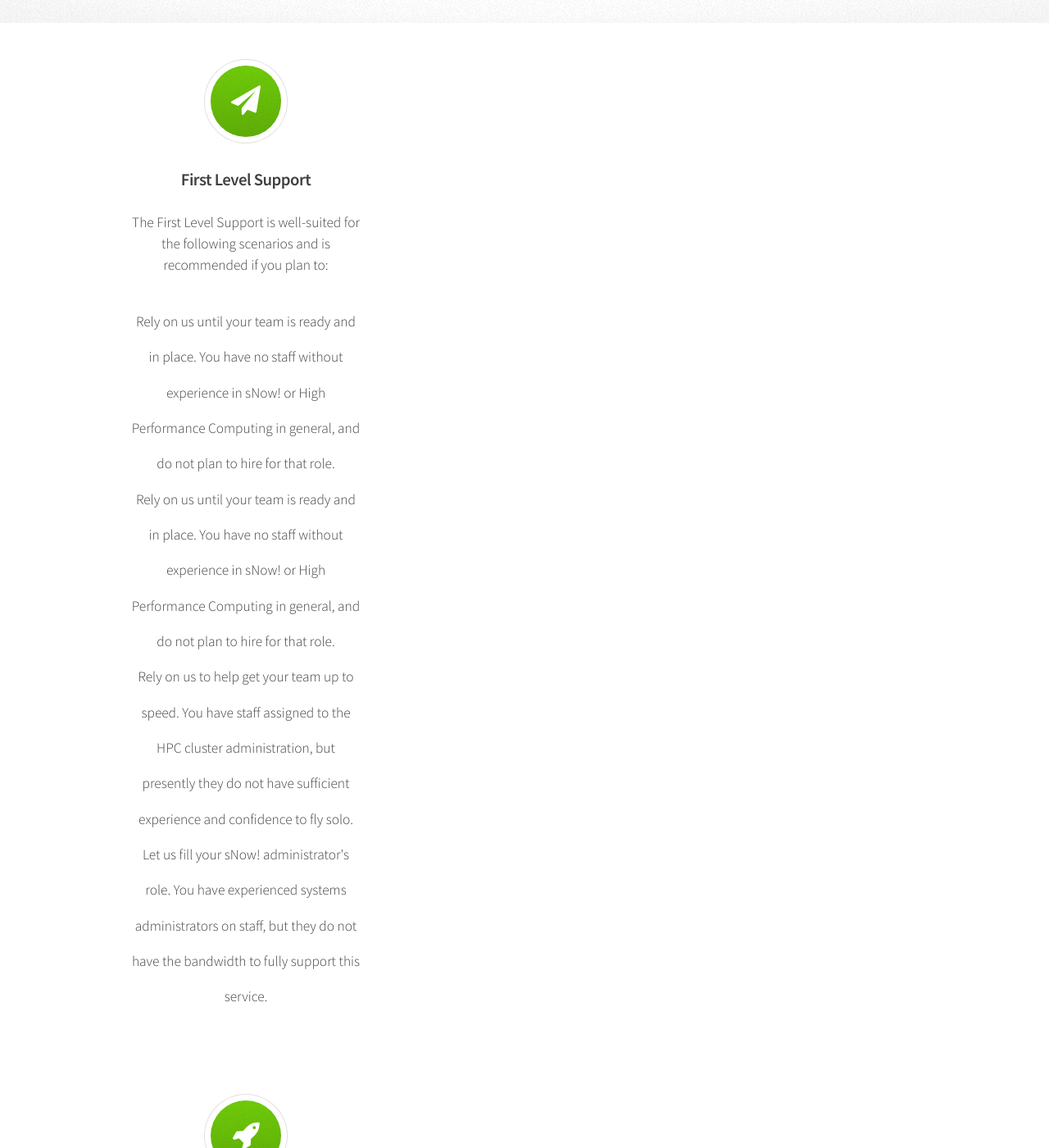
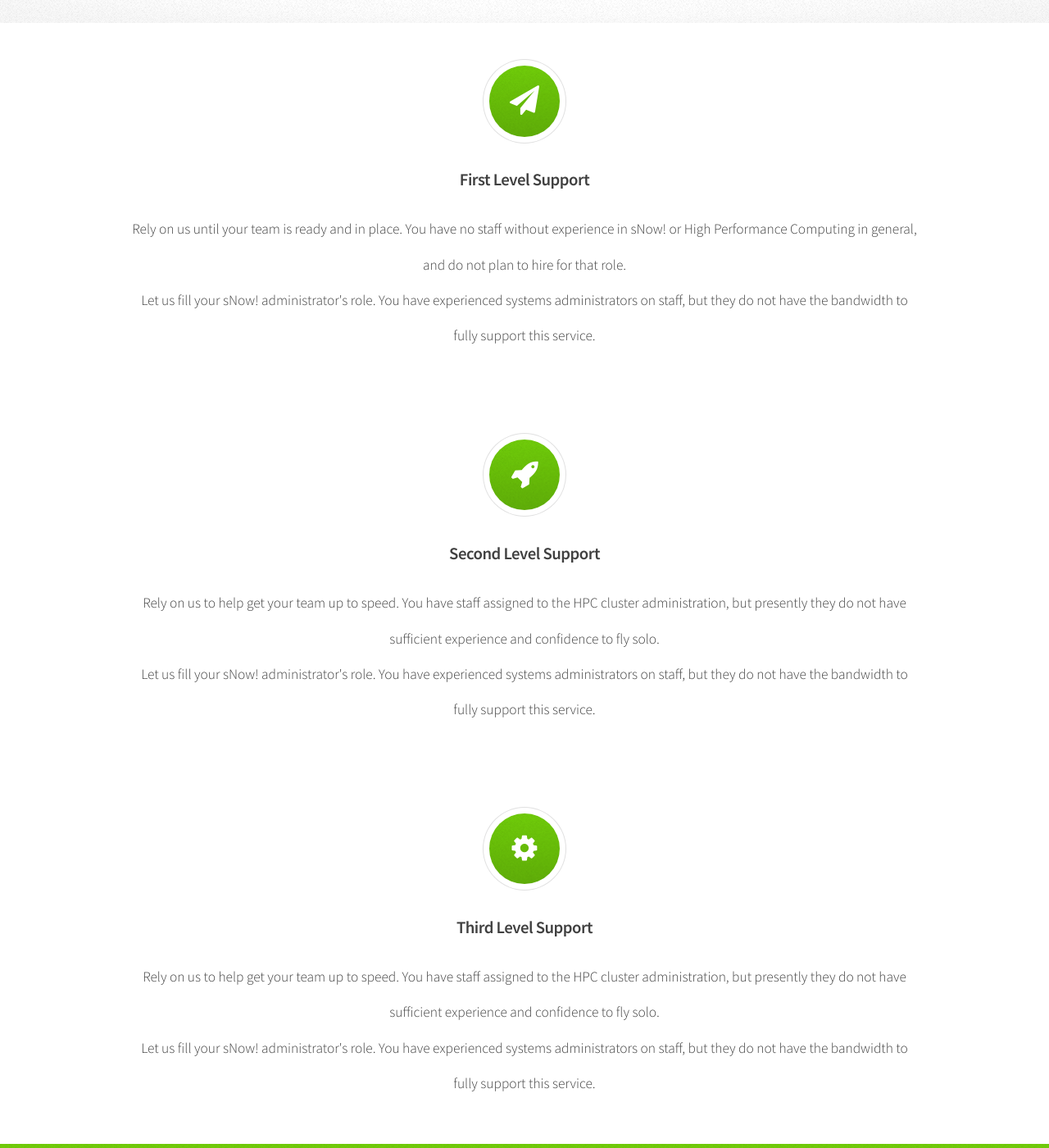
Before and after one commit to FlocksCM/snow-web, a Jekyll site: the page built from support.html, in a window 1280 px wide and 1400 px high, scrolled down 423 px. Shown: the whole window at 82% size. Built offline with Jekyll 4.4.1, drawn with Linux system fonts in a browser that asks for light colours; some of the changed text lies outside the part shown.

Commit message:
Updated content

```diff
--- a/_includes/cta.html
+++ b/_includes/cta.html
@@ -3,7 +3,7 @@
 				<div class="container">
 					<header>
 						<h2>Do you want to join and contribute in the community?</h2>
-						<a href="#" class="button">Get Involved!</a>
+						<a href="https://hpcnow.github.io/snow-documentation/mydoc_contribute_back.html" class="button">Get Involved!</a>
 					</header>
 				</div>
 			</section>
--- a/_includes/footer.html
+++ b/_includes/footer.html
@@ -18,7 +18,7 @@
                                     <ul class="links">
                                         <li><a href="https://bitbucket.org/hpcnow/snow-tools">Source Code</a></li>
                                         <li><a href="https://hpcnow.github.io/snow-documentation/mydoc_contribute_back.html">Contribute Back</a></li>
-                                        <li><a href="#">Training</a></li>
+                                        <li><a href="{{ site.baseurl }}/training.html">Training</a></li>
                                     </ul>
                                 </section>
                             </div>
--- a/_includes/header.html
+++ b/_includes/header.html
@@ -47,8 +47,8 @@
 									<li><a href="https://hpcnow.github.io/snow-documentation/mydoc_os_installation.html">Install</a></li>
 									<li><a href="https://hpcnow.github.io/snow-documentation/index.html">Quick Reference Guide</a></li>
 									<li><a href="https://hpcnow.github.io/snow-documentation/mydoc_quick_reference_sheet.html">Quick Sheet</a></li>
-									<li><a href="#">Reference Guide</a></li>
-									<li><a href="#">Contribute Back</a></li>
+									<li><a href="https://hpcnow.github.io/snow-documentation/index.html">Reference Guide</a></li>
+									<li><a href="https://hpcnow.github.io/snow-documentation/mydoc_contribute_back.html">Contribute Back</a></li>
 								</ul>
 							</li>
 							<li>
--- a/support.html
+++ b/support.html
@@ -15,15 +15,13 @@ layout: default
 	<section class="wrapper style1">
 		<div class="container">
 			<div class="row double">
-				<section class="4u">
+				<section class="12u">
 					<div class="box highlight">
 						<i class="icon major fa-paper-plane"></i>
 						<h3>First Level Support</h3>
-                        <p>The First Level Support is well-suited for the following scenarios and is recommended if you plan to:</p>
+                        <!-- <p>The First Level Support is well-suited for the following scenarios and is recommended if you plan to:</p> -->
                         <ul class="links">
-                            <li><a href="#" class="icon fa-tick"><span class="label">delegated</span></a> Rely on us until your team is ready and in place. You have no staff without experience in sNow! or High Performance Computing in general, and do not plan to hire for that role.</a></li>
                             <li><a href="#" class="icon fa-tick"><span class="label">delegated</span></a> Rely on us until your team is ready and in place. You have no staff without experience in sNow! or High Performance Computing in general, and do not plan to hire for that role.</li>
-                            <li><a href="#" class="icon fa-tick"><span class="label">delegated</span></a> Rely on us to help get your team up to speed. You have staff assigned to the HPC cluster administration, but presently they do not have sufficient experience and confidence to fly solo.</li>
                             <li><a href="#" class="icon fa-tick"><span class="label">delegated</span></a> Let us fill your sNow! administrator's role. You have experienced systems administrators on staff, but they do not have the bandwidth to fully support this service.</li>
                         </ul>
 					</div>
@@ -36,14 +34,12 @@ layout: default
 	<section class="wrapper style1">
 		<div class="container">
 			<div class="row double">
-				<section class="4u">
+				<section class="12u">
 					<div class="box highlight">
 						<i class="icon major fa-rocket"></i>
 						<h3>Second Level Support</h3>
-                        <p>The First Level Support is well-suited for the following scenarios and is recommended if you plan to:</p>
+                        <!-- <p>The Second Level Support is well-suited for the following scenarios and is recommended if you plan to:</p> -->
                         <ul class="links">
-                            <li><a href="#" class="icon fa-tick"><span class="label">delegated</span></a> Rely on us until your team is ready and in place. You have no staff without experience in sNow! or High Performance Computing in general, and do not plan to hire for that role.</a></li>
-                            <li><a href="#" class="icon fa-tick"><span class="label">delegated</span></a> Rely on us until your team is ready and in place. You have no staff without experience in sNow! or High Performance Computing in general, and do not plan to hire for that role.</li>
                             <li><a href="#" class="icon fa-tick"><span class="label">delegated</span></a> Rely on us to help get your team up to speed. You have staff assigned to the HPC cluster administration, but presently they do not have sufficient experience and confidence to fly solo.</li>
                             <li><a href="#" class="icon fa-tick"><span class="label">delegated</span></a> Let us fill your sNow! administrator's role. You have experienced systems administrators on staff, but they do not have the bandwidth to fully support this service.</li>
                         </ul>
@@ -57,14 +53,12 @@ layout: default
 	<section class="wrapper style1">
 		<div class="container">
 			<div class="row double">
-				<section class="4u">
+				<section class="12u">
 					<div class="box highlight">
 						<i class="icon major fa-gear"></i>
 						<h3>Third Level Support</h3>
-                        <p>The First Level Support is well-suited for the following scenarios and is recommended if you plan to:</p>
+                        <!-- <p>The Third Level Support is well-suited for the following scenarios and is recommended if you plan to:</p> -->
                         <ul class="links">
-                            <li><a href="#" class="icon fa-tick"><span class="label">delegated</span></a> Rely on us until your team is ready and in place. You have no staff without experience in sNow! or High Performance Computing in general, and do not plan to hire for that role.</a></li>
-                            <li><a href="#" class="icon fa-tick"><span class="label">delegated</span></a> Rely on us until your team is ready and in place. You have no staff without experience in sNow! or High Performance Computing in general, and do not plan to hire for that role.</li>
                             <li><a href="#" class="icon fa-tick"><span class="label">delegated</span></a> Rely on us to help get your team up to speed. You have staff assigned to the HPC cluster administration, but presently they do not have sufficient experience and confidence to fly solo.</li>
                             <li><a href="#" class="icon fa-tick"><span class="label">delegated</span></a> Let us fill your sNow! administrator's role. You have experienced systems administrators on staff, but they do not have the bandwidth to fully support this service.</li>
                         </ul>
```
Also changed, not shown: contact.html (+9 -7 lines), assets/images/hpcnow_logo.png (added).
